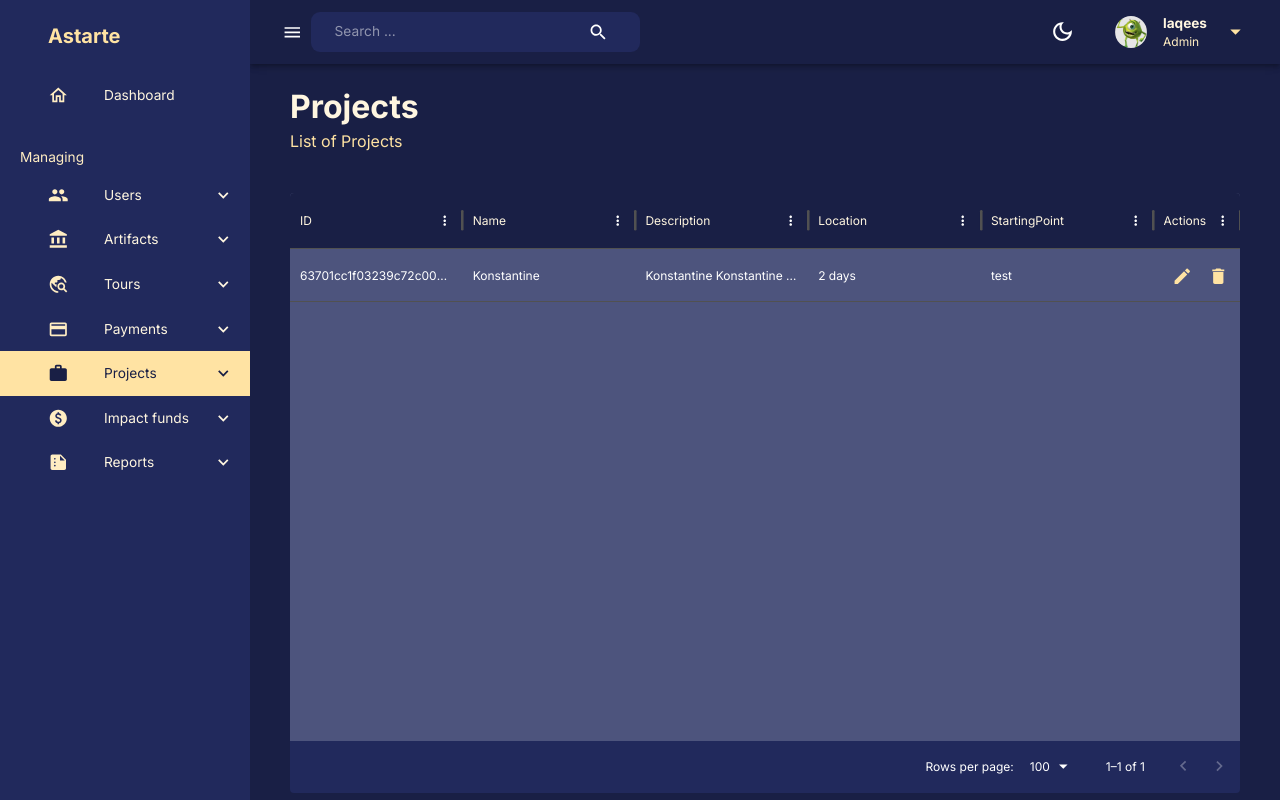
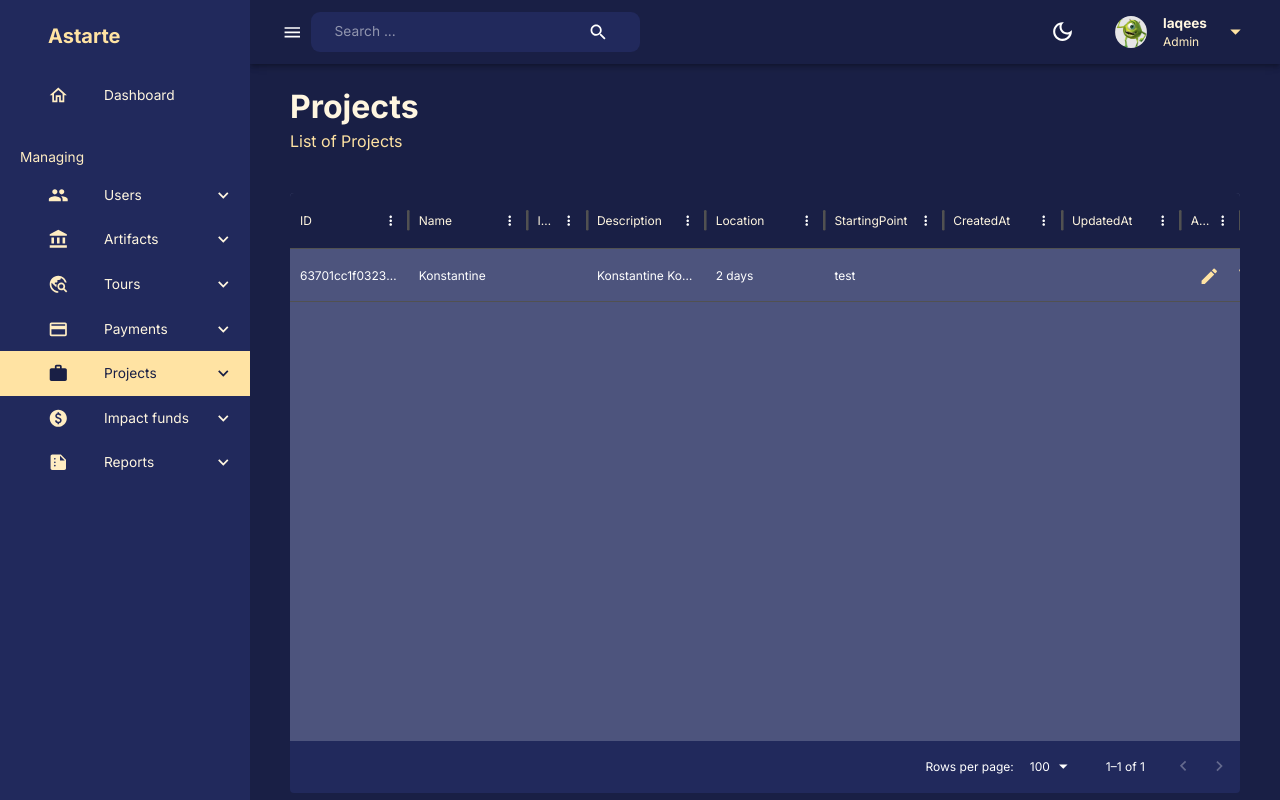
Before and after one commit to mohamadlaqees/AstarteDashboard, a React (Vite) app in the folder client/: page /projects in a window 1280 px wide. Built offline with nearby package versions, Linux system fonts and the light colour scheme.

Commit message:
update projects page

```diff
--- a/client/src/pages/Projects/Projects.jsx
+++ b/client/src/pages/Projects/Projects.jsx
@@ -31,6 +31,11 @@ const Projects = () => {
       flex: 1,
     },
     {
+      field: "isEducational",
+      headerName: "IsEducational",
+      flex: 0.5,
+    },
+    {
       field: "description",
       headerName: "Description",
       flex: 1,
@@ -43,6 +48,16 @@ const Projects = () => {
     {
       field: "startingPoint",
       headerName: "StartingPoint",
+      flex: 1,
+    },
+    {
+      field: "createdAt",
+      headerName: "CreatedAt",
+      flex: 1,
+    },
+    {
+      field: "updatedAt",
+      headerName: "UpdatedAt",
       flex: 1,
     },
     {
```
